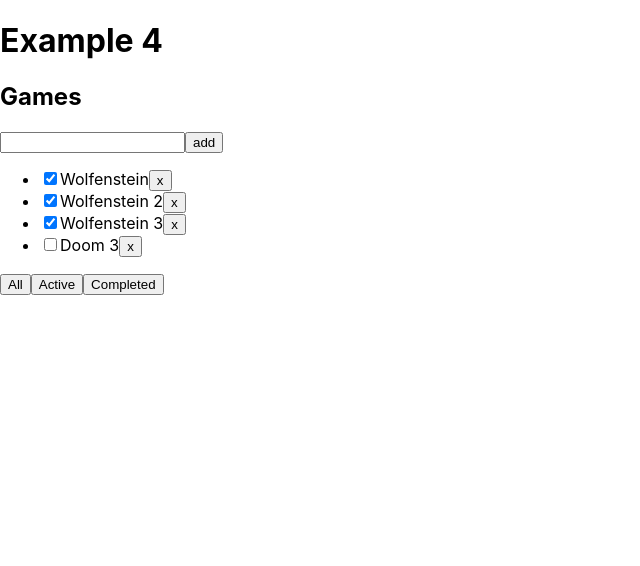
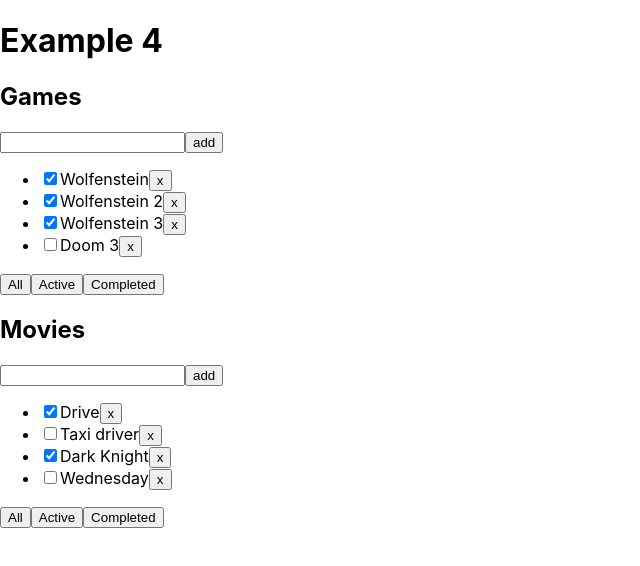
Before and after one commit to AndriiNyzhnyk1994/try-redux-toolkit, a React (Create React App) app: page / in a window 1280 px wide. Shown: the top 566 px of the page, without its empty margins (0-640 px from the left). Built offline with nearby package versions, Linux system fonts and the light colour scheme.

Commit message:
ex4/ added todoLists state

```diff
--- a/src/Example4/App4.tsx
+++ b/src/Example4/App4.tsx
@@ -9,21 +9,47 @@
     isDone: boolean
 }
 export type FilterValuesType = 'all' | 'active' | 'completed'
+export type TodoListType = {
+    todoListId: string
+    title: string
+    filter: FilterValuesType
+}
+export type TasksStateType = {
+    [key: string]: TaskType[]
+}
 
 
 export function App4() {
     const [filter, setFilter] = useState<FilterValuesType>('all')
-    const [tasks, setTasks] = useState<TaskType[]>([
+
+    const todoListId01 = v1()
+    const todoListId02 = v1()
+
+    const [todoLists, setTodoLists] = useState<TodoListType[]>([
+        { todoListId: todoListId01, title: 'Games', filter: 'all' },
+        { todoListId: todoListId02, title: 'Movies', filter: 'all' },
+    ])
+
+    const [tasks, setTasks] = useState<TasksStateType>({
+        [todoListId01]: [
             { taskId: v1(), title: 'Wolfenstein', isDone: true },
             { taskId: v1(), title: 'Wolfenstein 2', isDone: true },
             { taskId: v1(), title: 'Wolfenstein 3', isDone: true },
             { taskId: v1(), title: 'Doom 3', isDone: false },
-    ])
+        ],
+        [todoListId02]: [
+            { taskId: v1(), title: 'Drive', isDone: true },
+            { taskId: v1(), title: 'Taxi driver', isDone: false },
+            { taskId: v1(), title: 'Dark Knight', isDone: true },
+            { taskId: v1(), title: 'Wednesday', isDone: false },
+        ],
+    }
+    )
+
 
     const changeFilter = (value: FilterValuesType) => {
         setFilter(value)
     }
-
     const removeTask = (taskId: string) => {
         setTasks(tasks.filter(t => t.taskId !== taskId))
     }
@@ -48,20 +74,24 @@
         setTasks(changedTasks)
     }
 
-    let tasksForTodoList = tasks
-    if (filter === 'active') {
-        tasksForTodoList = tasks.filter(t => !t.isDone)
-    }
-    if (filter === 'completed') {
-        tasksForTodoList = tasks.filter(t => t.isDone)
-    }
 
     return (
         <div>
             <h1>Example 4</h1>
+            {
+                todoLists.map(tl => {
+
+                    let tasksForTodoList = tasks[tl.todoListId]
+                    if (filter === 'active') {
+                        tasksForTodoList = tasks[tl.todoListId].filter(t => !t.isDone)
+                    }
+                    if (filter === 'completed') {
+                        tasksForTodoList = tasks[tl.todoListId].filter(t => t.isDone)
+                    }
+                    return (
                         <TodoList
-                title={'Games'}
-                filter={filter}
+                            title={tl.title}
+                            filter={tl.filter}
                             changeFilter={changeFilter}
                             tasks={tasksForTodoList}
                             removeTask={removeTask}
@@ -69,6 +99,10 @@
                             changeTaskTitle={changeTaskTitle}
                             changeTaskStatus={changeTaskStatus}
                         />
+                    )
+                })
+            }
+
         </div>
     )
 }
```
Lines whose indentation alone changed are shown as unchanged.
